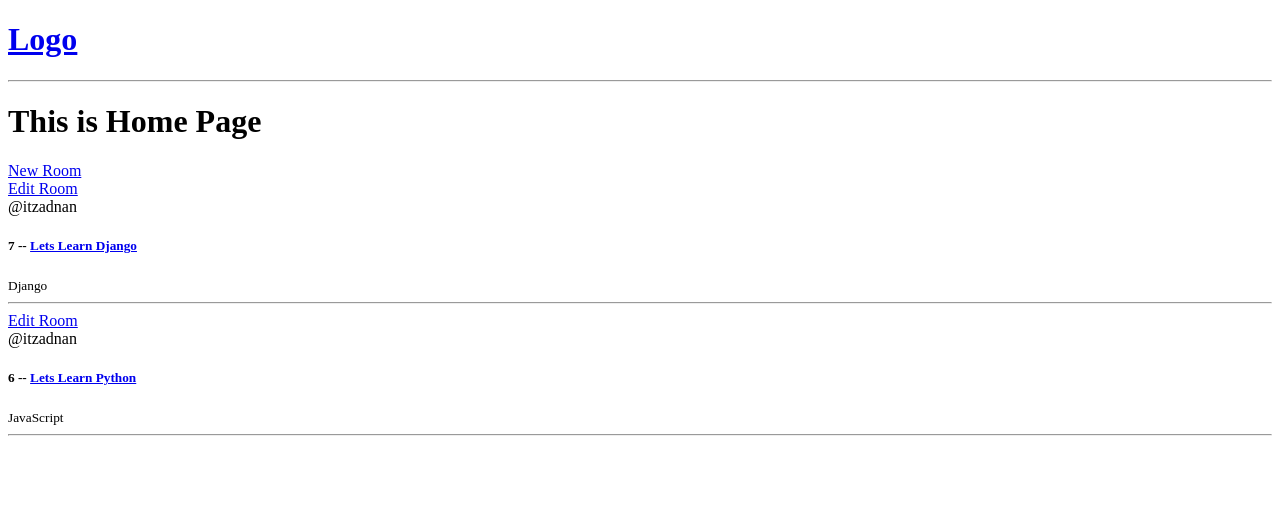
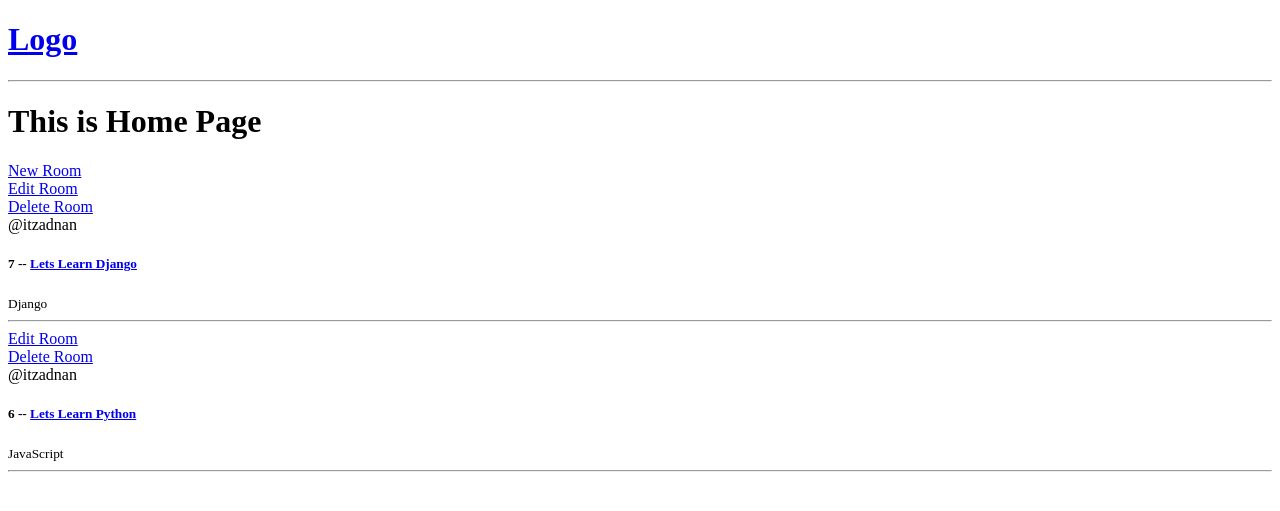
Before and after one commit to itzadnantech/studybud, a Django app: page / in a window 1280 px wide. Shown: the top 511 px of the page. Run offline with Django 4.2, Linux system fonts and the light colour scheme; data comes from the database, SQL or seed files in the repository; both versions use the stored data as it was after the commit; tables that the repository leaves empty hold one stand-in row (values such as "Sample post").

Commit message:
delete updated

```diff
--- a/base/templates/base/home.html
+++ b/base/templates/base/home.html
@@ -5,6 +5,7 @@
   {% for room in rooms %}
   <div>
     <div><a href="{% url 'update-room' room.id %}">Edit Room</a><div>
+    <div><a href="{% url 'delete-room' room.id %}">Delete Room</a><div>
     <span>@{{room.host.username}}</span>
     <h5>{{room.id}} -- <a href="{% url 'room' room.id %}">{{room.name}}</a></h5>
     <small>{{room.topic.name}}</small>
--- a/base/templates/base/room_form.html
+++ b/base/templates/base/room_form.html
@@ -1,7 +1,7 @@
 {% extends 'main.html' %} {% block content %}
 
 <h1>Sample Form</h1>
-<form action="{% url 'create-room' %}" method="post">
+<form method="post">
    {% csrf_token %}
    {{form.as_p}}
 
--- a/base/views.py
+++ b/base/views.py
@@ -56,4 +56,8 @@ def updateRoom(request, pk):
 
 # update a room
 def deleteRoom(request, pk):
-    print("Delete Room")
+    room = Room.objects.get(id=pk)
+    if request.method == "POST":
+        room.delete()
+        return redirect("home")
+    return render(request,'base/delete.html',{'obj':room})
```
Also changed, not shown: base/templates/base/delete.html (added, +11 -0 lines), db.sqlite3.
